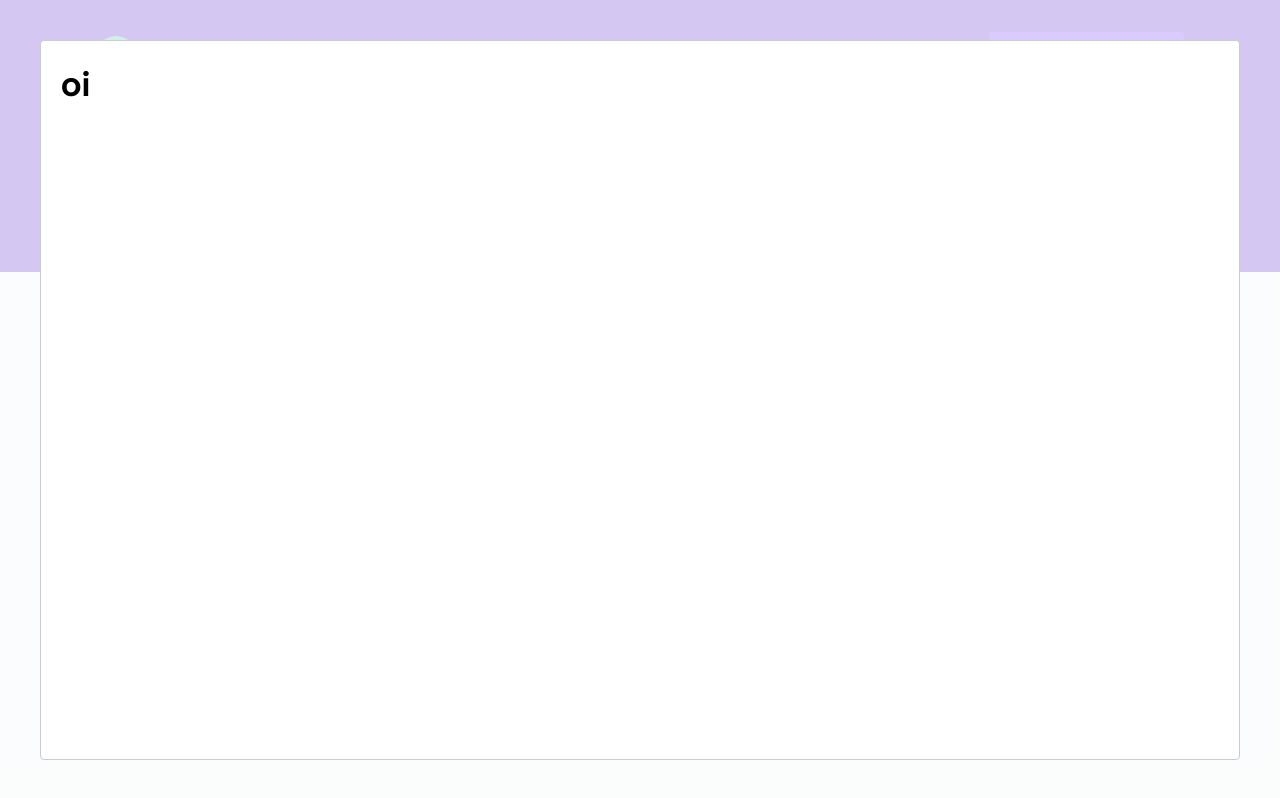
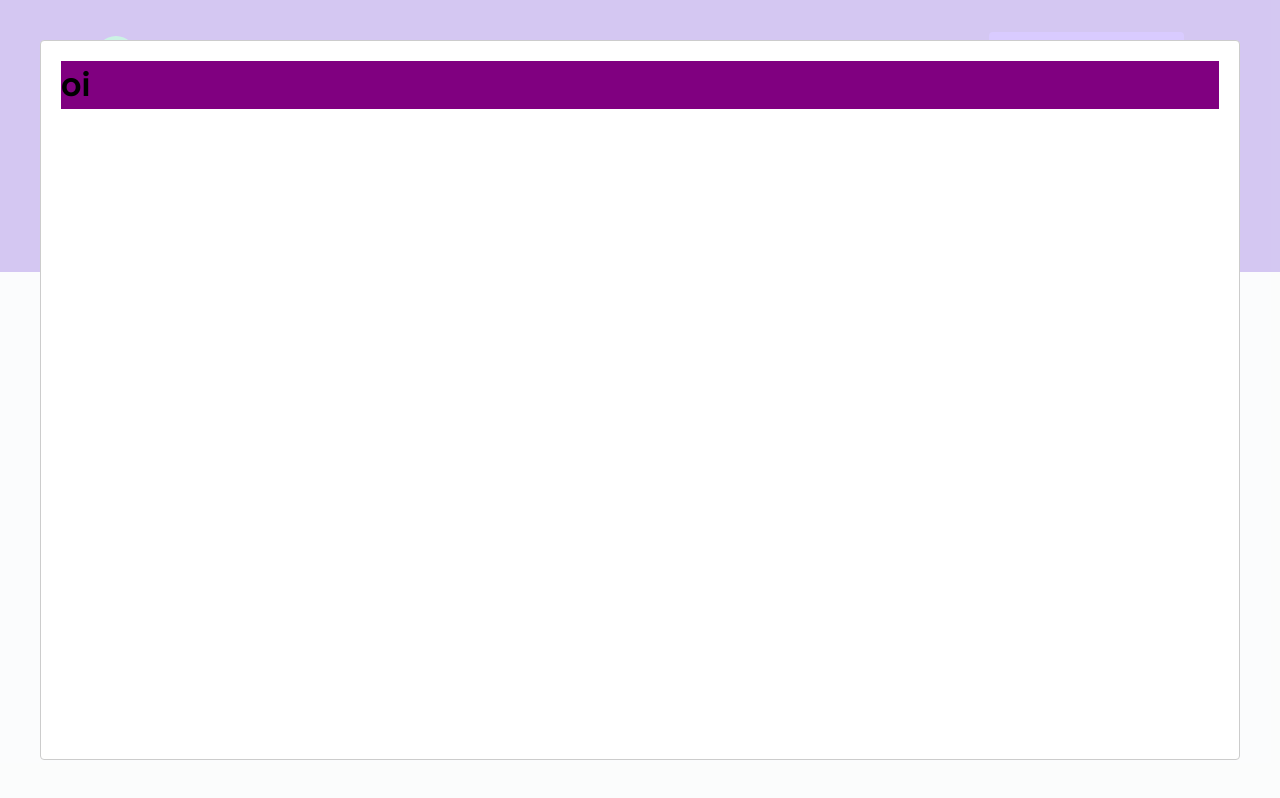
Before and after one commit to gustavospriebe/ignite-study, a React (Vite) app in the folder react/dt-money/: page / in a window 1280 px wide. Both pictures are taken after a click on the button "Nova Transação". Built offline with nearby package versions, Linux system fonts and the light colour scheme; no server answers; what miragejs would draw is missing.

Commit message:
modal dtmoney

```diff
--- a/react/dt-money/src/App.tsx
+++ b/react/dt-money/src/App.tsx
@@ -1,13 +1,30 @@
 import { GlobalStyle } from "./styles/global";
 import { Header } from "./Header";
 import { Dashboard } from "./Dashboard";
+import { useState } from "react";
+import { NewTransactionModal } from "./NewTransactionModal";
 
 export function App() {
+    const [isNewTransactionModalOpen, setNewTransactionModalOpen] =
+        useState(false);
+
+    function handleOpenNewTransactionModal() {
+        setNewTransactionModalOpen(true);
+    }
+
+    function handleCloseNewTransactionModal() {
+        setNewTransactionModalOpen(false);
+    }
+
     return (
         <>
             <GlobalStyle />
-            <Header />
+            <Header onOpenNewTransactionModal={handleOpenNewTransactionModal} />
             <Dashboard />
+            <NewTransactionModal
+                isOpen={isNewTransactionModalOpen}
+                onRequestClose={handleCloseNewTransactionModal}
+            />
         </>
     );
 }
--- a/react/dt-money/src/Header/index.tsx
+++ b/react/dt-money/src/Header/index.tsx
@@ -1,29 +1,18 @@
 import { Component, Content } from "./styles";
 import logo from "../assets/logo.svg";
-import { useState } from "react";
-import Modal from "react-modal";
 
-export function Header() {
-    const [modalIsOpen, setIsOpen] = useState(false);
+interface HeaderProps {
+    onOpenNewTransactionModal: () => void;
+}
 
-    function openModal() {
-        setIsOpen(true);
-    }
-
-    function closeModal() {
-        setIsOpen(false);
-    }
-
+export function Header({ onOpenNewTransactionModal }: HeaderProps) {
     return (
         <Component>
             <Content>
                 <img src={logo} alt="logoImg" />
-                <button onClick={openModal}>Nova Transação</button>
-                <Modal
-                isOpen={modalIsOpen}
-                onRequestClose={closeModal}>
-                    <h1>oi</h1>
-                </Modal>
+                <button onClick={onOpenNewTransactionModal}>
+                    Nova Transação
+                </button>
             </Content>
         </Component>
     );
--- /dev/null
+++ b/react/dt-money/src/NewTransactionModal/index.tsx
@@ -0,0 +1,21 @@
+import Modal from "react-modal";
+import { Container } from "./styles";
+Modal.setAppElement("#root");
+
+interface NewTransactionModalProps {
+    isOpen: boolean;
+    onRequestClose: () => void;
+}
+
+export function NewTransactionModal({
+    isOpen,
+    onRequestClose,
+}: NewTransactionModalProps) {
+    return (
+        <Modal isOpen={isOpen} onRequestClose={onRequestClose}>
+            <Container>
+                <h1>oi</h1>
+            </Container>
+        </Modal>
+    );
+}
--- /dev/null
+++ b/react/dt-money/src/NewTransactionModal/styles.ts
@@ -0,0 +1,5 @@
+import styled from "styled-components";
+
+export const Container = styled.div`
+    background-color: purple;
+`;
```
